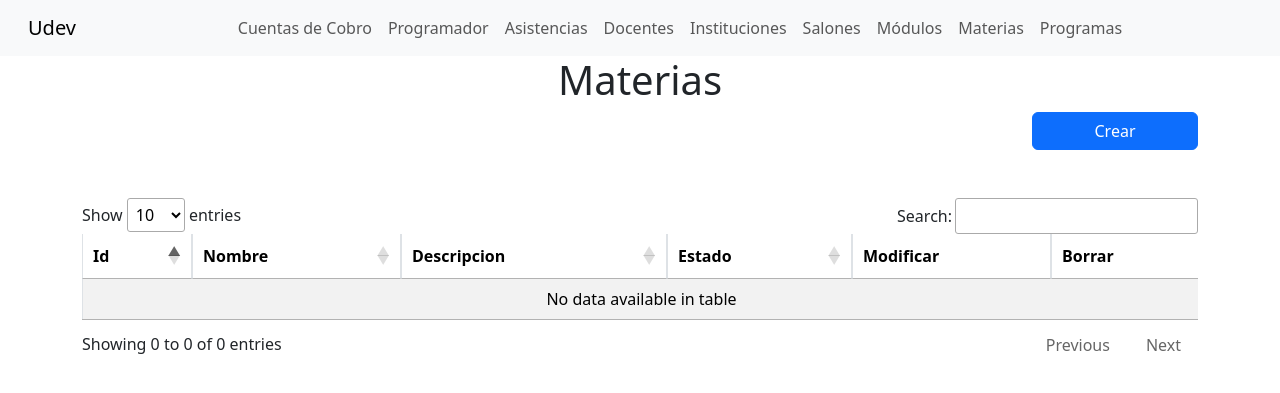
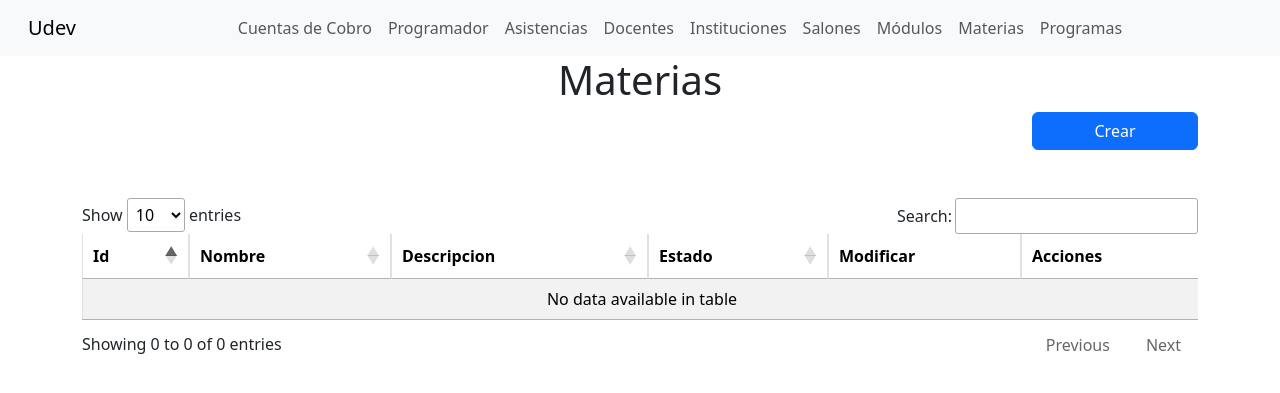
Before and after one commit to Sebiant/Udev, a PHP site: page /Materias/materias-vista.php in a window 1280 px wide. Shown: the top 393 px of the page. Run offline with PHP 8.4, Linux system fonts and the light colour scheme; data that the repository does not hold is empty; a stand-in replaces the project's code that opens the database connection; some libraries are stand-ins or nearby versions.

Commit message:
cambié el nombre de la columna 'Borrar' por 'Acciones' para que se vea todo uniforme

```diff
--- a/Materias/materias-vista.php
+++ b/Materias/materias-vista.php
@@ -27,7 +27,7 @@ include_once '../componentes/header.php';
                     <th>Descripcion</th>
                     <th>Estado</th>
                     <th>Modificar</th>
-                    <th>Borrar</th>
+                    <th>Acciones</th>
                 </tr>
             </thead>
         </table>
```
